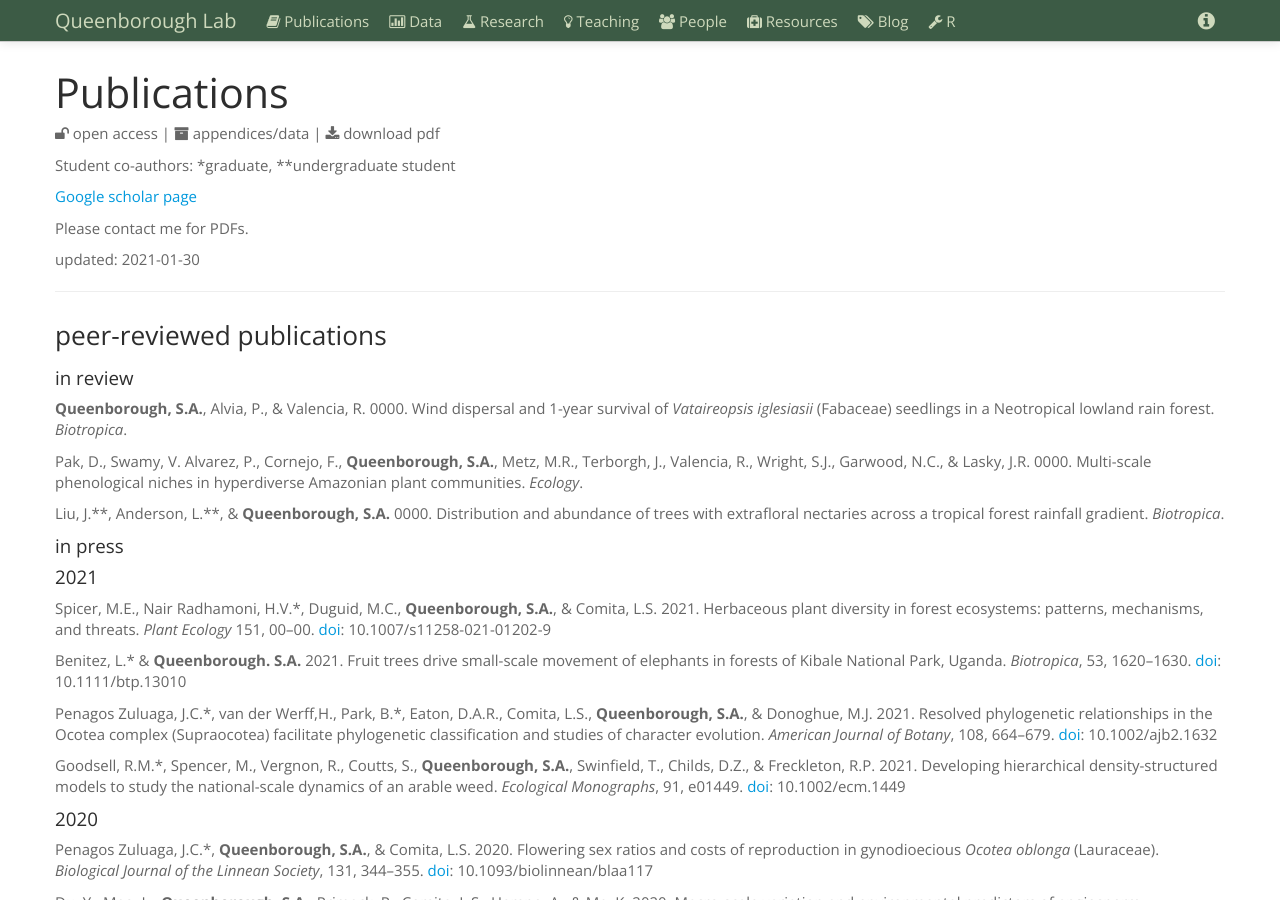
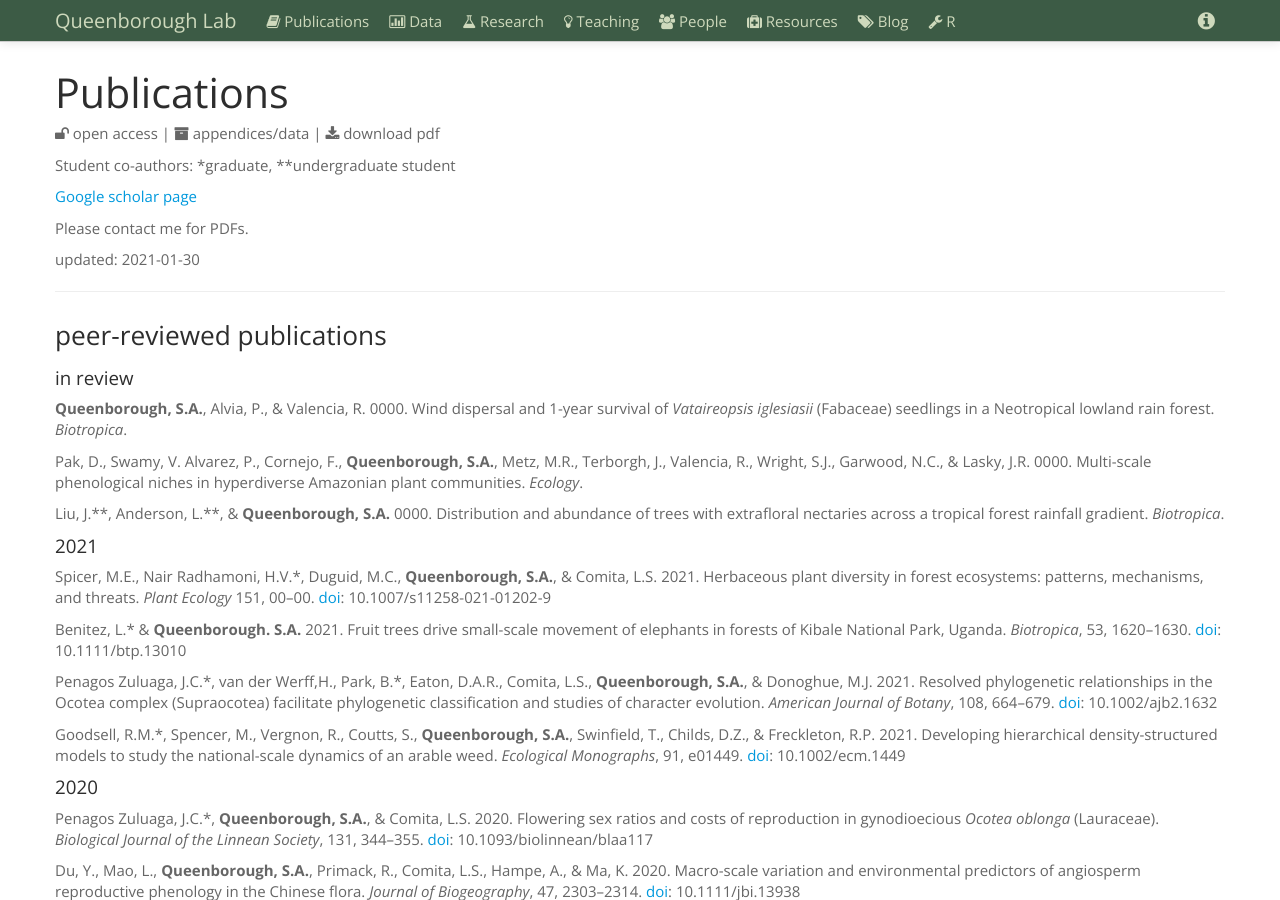
Before and after one commit to saq/saq.github.io, a Jekyll site: the page built from publications.md, in a window 1280 px wide and 900 px high. Built offline with Jekyll 4.4.1, drawn with Linux system fonts in a browser that asks for light colours.

Commit message:
Update publications.md

```diff
--- a/publications.md
+++ b/publications.md
@@ -51,7 +51,8 @@ Pak, D., Swamy, V. Alvarez, P., Cornejo, F., **Queenborough, S.A.**, Metz, M.R.,
 Liu, J.\*\*, Anderson, L.\*\*, & **Queenborough, S.A.** 0000. Distribution and abundance of trees with extrafloral nectaries across a tropical forest rainfall gradient. *Biotropica*.
 
 
-#### in press
+
+<!-- #### in press -->
 
 
 
```
